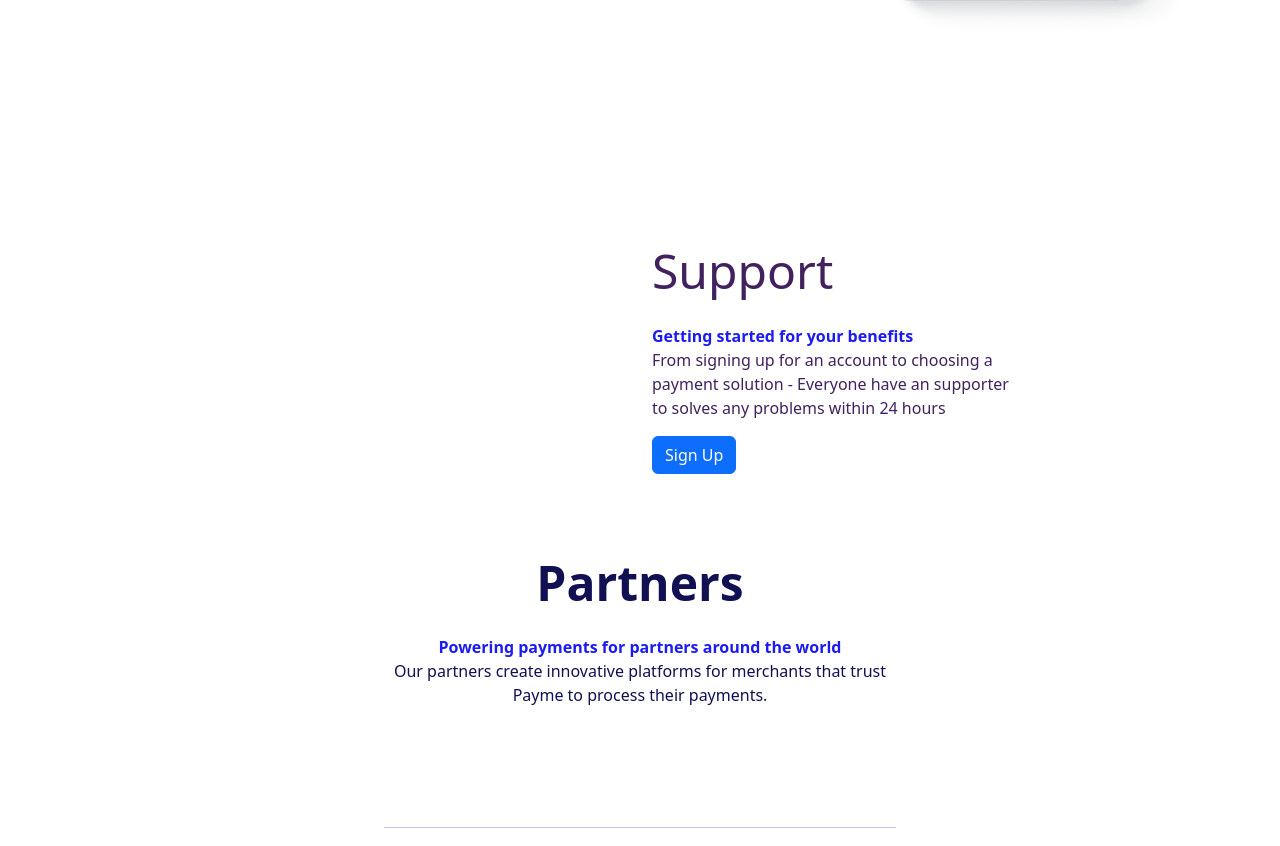
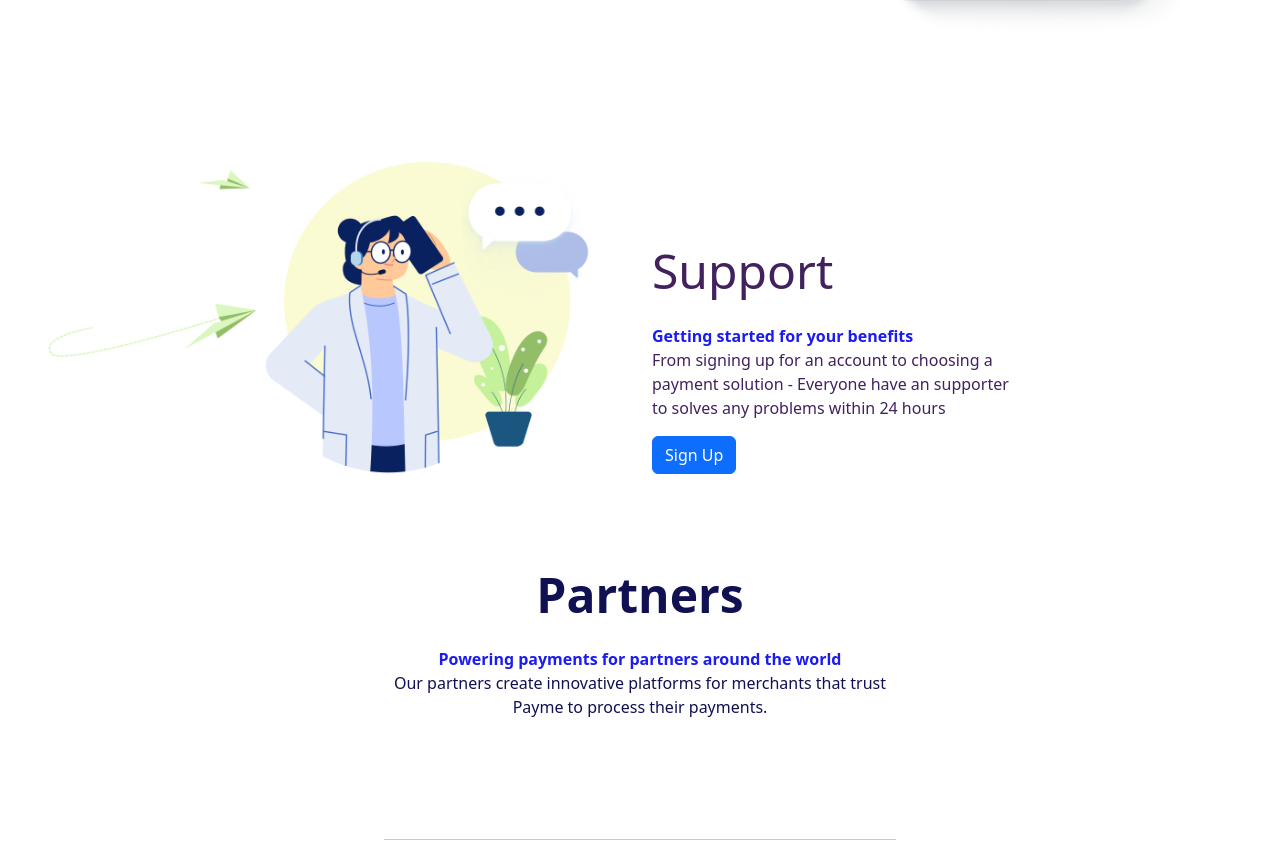
Before and after one commit to immohitsen/tcp_task_2023, a plain HTML site: page index.html in a window 1280 px wide. Shown: the part 3356-4202 px from the top of the page. Drawn offline with nearby package versions, Linux system fonts and the light colour scheme.

Commit message:
Update index.html

```diff
--- a/index.html
+++ b/index.html
@@ -253,7 +253,7 @@
     <div class=" support container header text-left d-none d-lg-block">
         <div class="row">
           <div class="col">
-            <img src="img/support.png" class="img-fluid" alt="...">
+            <img src="support.png" class="img-fluid" alt="...">
             </div>
           <div class="col  text-right">
             <h1>Support</h1>
```
